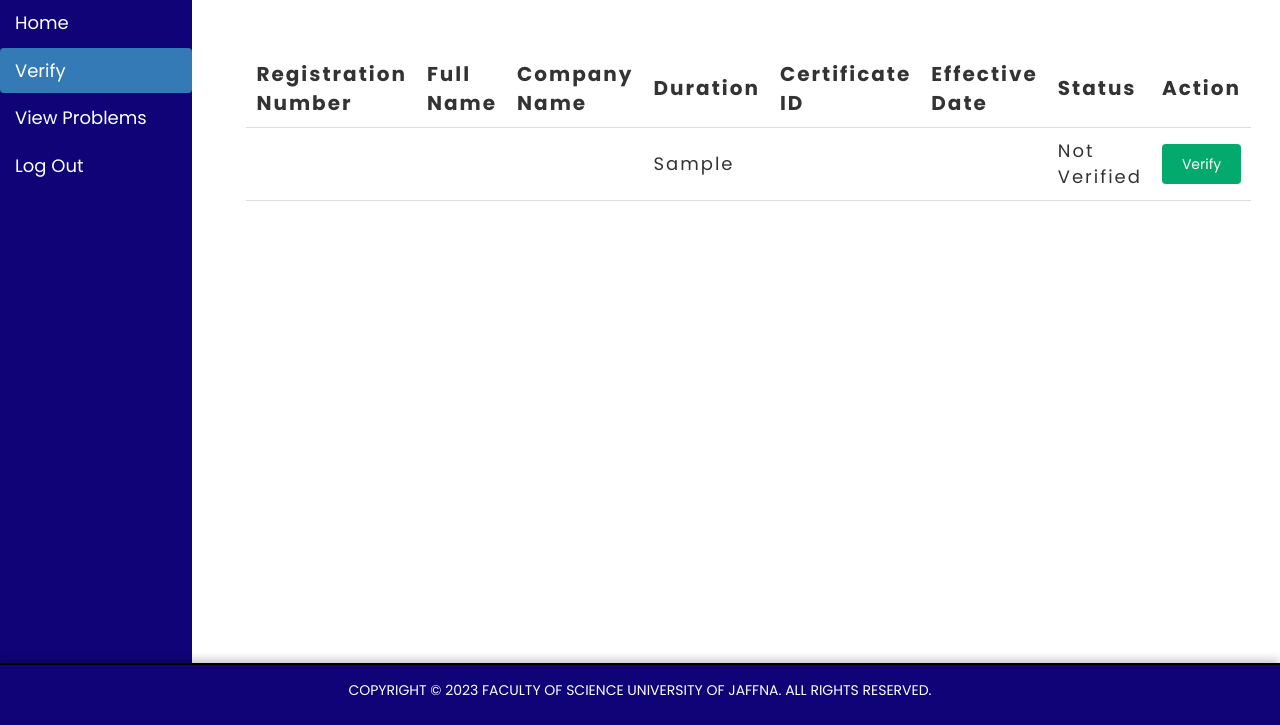
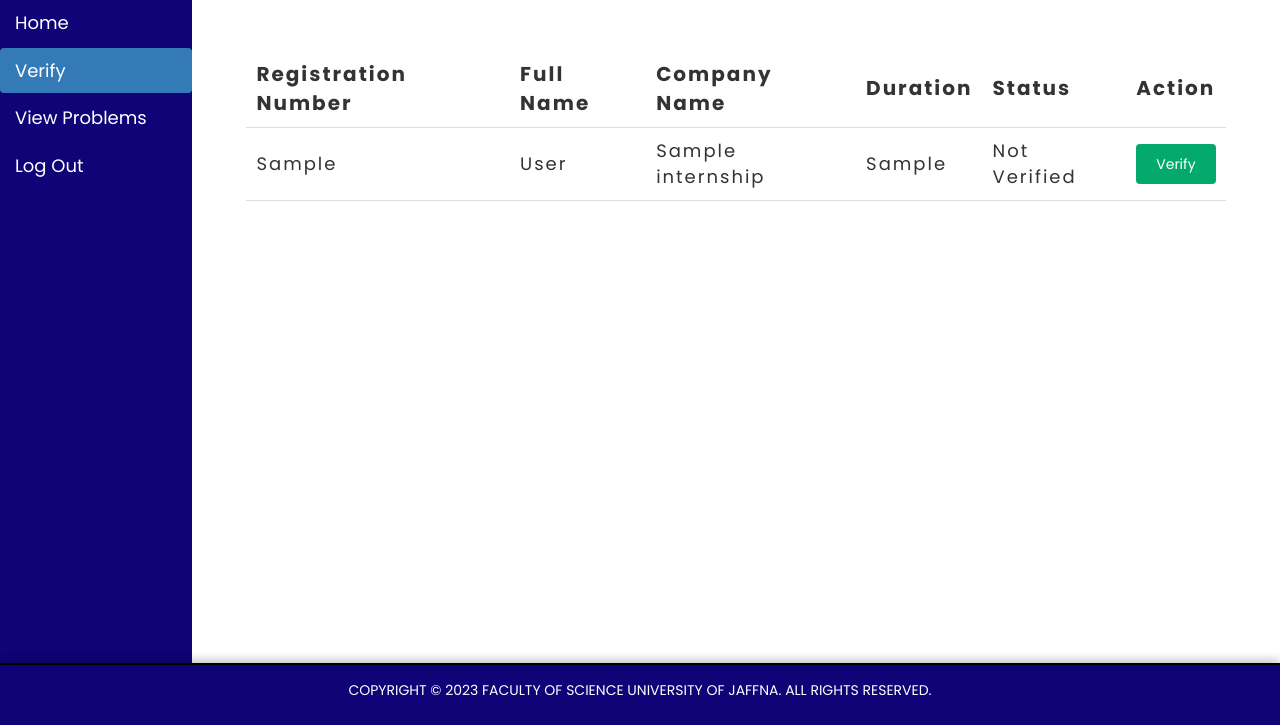
Before and after one commit to Bihari-Fernando/Certificate-Managment-System, a PHP site: page /AdminInternship/verify.php in a window 1280 px wide. Shown: the part 75-800 px from the top of the page. Run offline with PHP 8.4, Linux system fonts and the light colour scheme; tables that the repository leaves empty or names only in its code hold one stand-in row (values such as "Sample post"); data that the repository does not hold is empty; some libraries are stand-ins or nearby versions.

Commit message:
changes for intership pages

```diff
--- a/AdminInternship/verify.php
+++ b/AdminInternship/verify.php
@@ -4,10 +4,10 @@
 
 // Handle the verification request
 if (isset($_POST['verify'])) {
-    $regNo = $_POST['regNo'];
+    $id = $_POST['id'];
 
     // Update query to set status to 'V' (Verified)
-    $updateQuery = "UPDATE internship SET status = 'V' WHERE regNo = '$regNo'";
+    $updateQuery = "UPDATE internship SET status = 'V' WHERE id = '$id'";
     if (mysqli_query($con, $updateQuery)) {
         echo "<script>alert('Student verified successfully!');</script>";
     } else {
@@ -15,8 +15,14 @@
     }
 }
 
-// Fetch all student data from the internship table
-$query = "SELECT * FROM internship";
+// Fetch records only where all specified fields are set and not empty
+$query = "SELECT id, regNo, fullName, duration, companyName, status
+          FROM internship
+          WHERE regNo IS NOT NULL AND regNo != ''
+          AND fullName IS NOT NULL AND fullName != ''
+          AND duration IS NOT NULL AND duration != ''
+          AND companyName IS NOT NULL AND companyName != ''
+          AND status != 'V'";
 $result = mysqli_query($con, $query);
 ?>
 
@@ -36,7 +42,6 @@
         href="https://cdnjs.cloudflare.com/ajax/libs/font-awesome/4.7.0/css/font-awesome.min.css=<?php echo time(); ?>">
     <link href='https://unpkg.com/boxicons@2.1.4/css/boxicons.min.css' rel='stylesheet'>
 
-    <link rel="stylesheet" href="style.css">
     <style>
         table {
             width: 100%;
@@ -72,10 +77,9 @@
             border-top: 2px solid black;
             background-color: #0f0377;
         }
-        .head{
+        .head {
             width: 100%;
             height: 75px;
-
             background-color: #0f0377;
             display: grid;
             margin: auto;
@@ -84,12 +88,11 @@
             position: fixed;
             top: 0;
             left: 0;
-
         }
-        .head h1{
+        .head h1 {
             color: #ffffff;
         }
-        .footer p{
+        .footer p {
             color: #ffffff;
         }
     </style>
@@ -120,8 +123,6 @@
                             <th>Full Name</th>
                             <th>Company Name</th>
                             <th>Duration</th>
-                            <th>Certificate ID</th>
-                            <th>Effective Date</th>
                             <th>Status</th>
                             <th>Action</th>
                         </tr>
@@ -133,16 +134,10 @@
                                 <td><?php echo $row['fullName']; ?></td>
                                 <td><?php echo $row['companyName']; ?></td>
                                 <td><?php echo $row['duration']; ?></td>
-                                <td><?php echo $row['certificateID']; ?></td>
-                                <td><?php echo $row['effectiveDate']; ?></td>
-                                <td>
-                                    <?php
-                                    echo ($row['status'] == 'V') ? "Verified" : "Not Verified";
-                                    ?>
-                                </td>
+                                <td><?php echo ($row['status'] == 'V') ? 'Verified' : 'Not Verified'; ?></td>
                                 <td>
                                     <form method="POST" action="">
-                                        <input type="hidden" name="regNo" value="<?php echo $row['regNo']; ?>">
+                                        <input type="hidden" name="id" value="<?php echo $row['id']; ?>">
                                         <button type="submit" name="verify" class="btn"
                                             <?php echo ($row['status'] == 'V') ? 'disabled' : ''; ?>>
                                             Verify
--- a/User/UserDashboard.php
+++ b/User/UserDashboard.php
@@ -697,7 +697,7 @@
                 </thead>
                 <tbody>
                 <?php foreach ($certificates as $certificate): ?>
-                    <?php if (!empty($certificate['effectiveDate']) && $certificate['effectiveDate'] !== '0000-00-00'): ?>
+                    <?php if (!empty($certificate['effectiveDate']) && $certificate['effectiveDate'] !== '0000-00-00' && $certificate['effectiveDate'] !== 'N/A'): ?>
                   <tr>
                     <td><?php echo htmlspecialchars($certificate['type']); ?></td>
                     <td><?php echo htmlspecialchars($certificate['effectiveDate']); ?></td>
```
